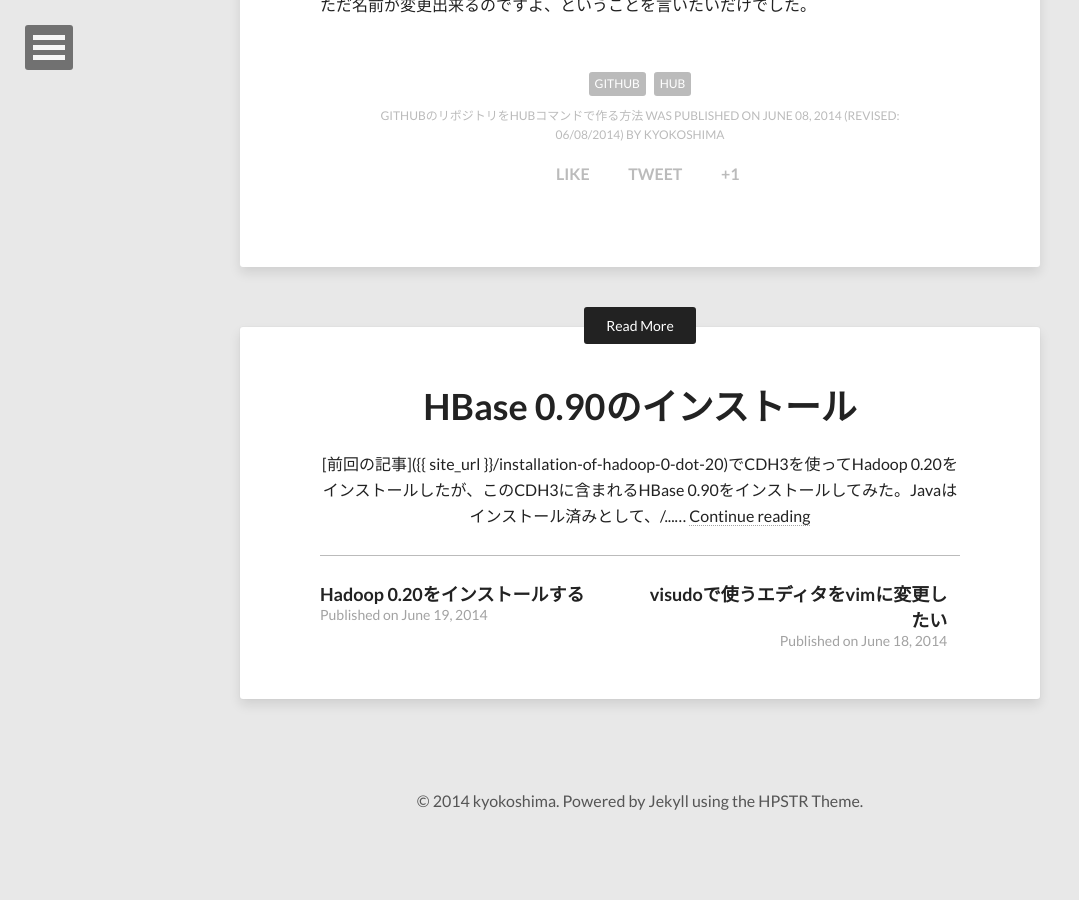
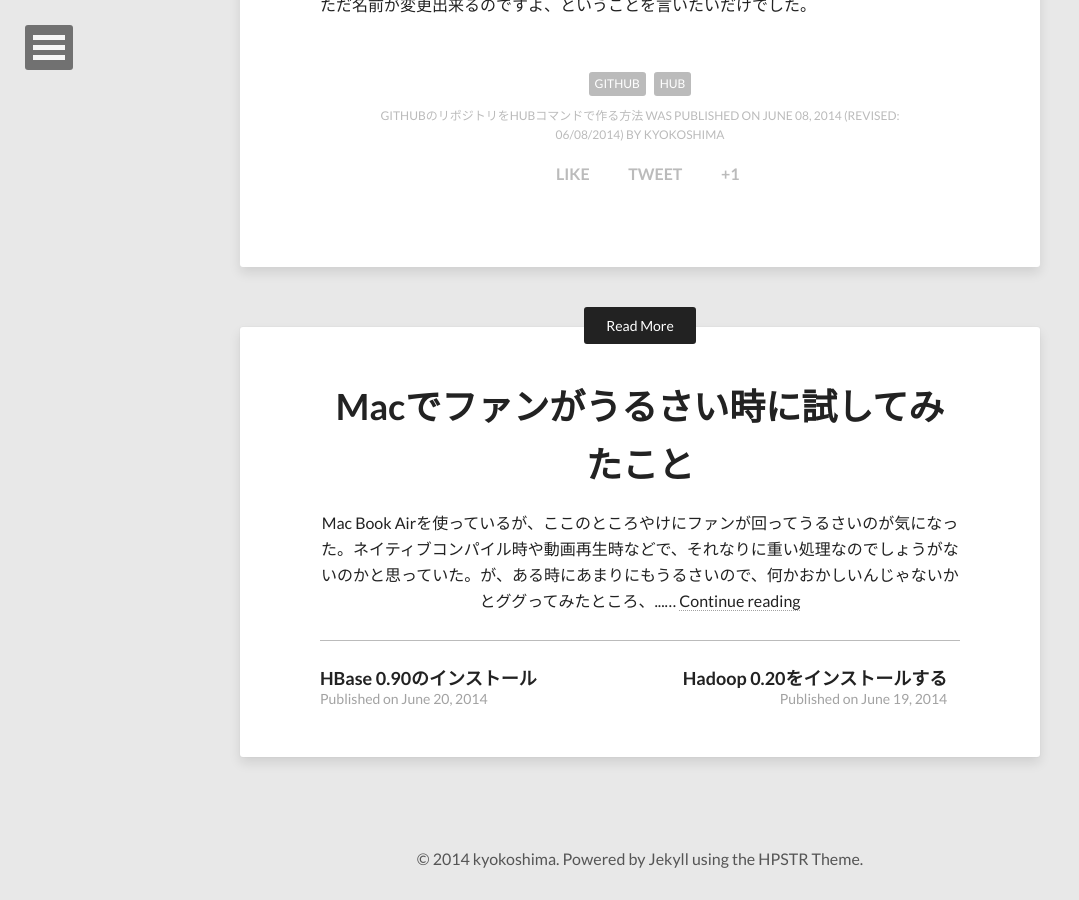
Before and after one commit to tmpla/tmpla.github.io, a Jekyll site: the page built from _posts/2014-06-08-create-new-repository-by-hub-command.md, in a window 1280 px wide and 900 px high, scrolled down 944 px. Shown: the whole window, without its empty margins (0-1079 px from the left). Built offline with Jekyll 4.4.1, drawn with Linux system fonts in a browser that asks for light colours; nearby versions of some CDN libraries; Markdown is read by kramdown in place of the engine named in the settings; before the commit the page ends 1786 px from its top, so only the background shows below that.

Commit message:
Macのファンがうるさい話追加

```diff
--- a/Gemfile
+++ b/Gemfile
@@ -1,8 +1,8 @@
 # A sample Gemfile
 source "https://rubygems.org"
 
-gem 'jekyll', github: 'kyokoshima/jekyll', branch: 'add-filename-encoding-cygwin'
-gem "stringex"
+# gem 'jekyll', github: 'kyokoshima/jekyll', branch: 'add-filename-encoding-cygwin'
+# gem "stringex"
 gem "github-pages"
 
 # gem "rails"
--- /dev/null
+++ b/_posts/2014-06-22-when-i-tried-in-mac-a-fan-was-noisy.md
@@ -0,0 +1,26 @@
+---
+layout: post
+title: "Macでファンがうるさい時に試してみたこと"
+modified: 2014-06-22 14:55:41 +0900
+tags: [Mac,SMC,Fan]
+image:
+  feature:
+  credit:
+  creditlink:
+comments:
+share:
+---
+
+Mac Book Airを使っているが、ここのところやけにファンが回ってうるさいのが気になった。
+ネイティブコンパイル時や動画再生時などで、それなりに重い処理なのでしょうがないのかと思っていた。
+
+が、ある時にあまりにもうるさいので、何かおかしいんじゃないかとググってみたところ、こんなページを見つけた。
+
+[Intel-based Macs：SMC (システム管理コントローラ) のリセット](http://support.apple.com/kb/ht3964?viewlocale=ja_JP)
+
+今回はMBAなので、コンピュータをシャットダウンし、電源アダプタをつけた状態で「shift-control-option」を押したまま電源ボタンを押します。
+その状態で、電源アダプタのLEDの点灯状態が変わるとかと前述のドキュメントに書いてあるが、
+一応その状態で10秒位押しっぱなしのまま、キーを離して、そのまま普通に電源ボタンを押してOSを起動させた。
+
+すると、いつもは少なくともDashのロードの時点でファンのすごい音がしてたのだが、静かに起動できた。
+効いたようだ。
```
Also changed, not shown: _posts/2014-05-13-installation-nutch.md (+6 -6 lines), _posts/2014-06-06-install-berkshelf-of-cygwin.md (+1 -1 lines).
